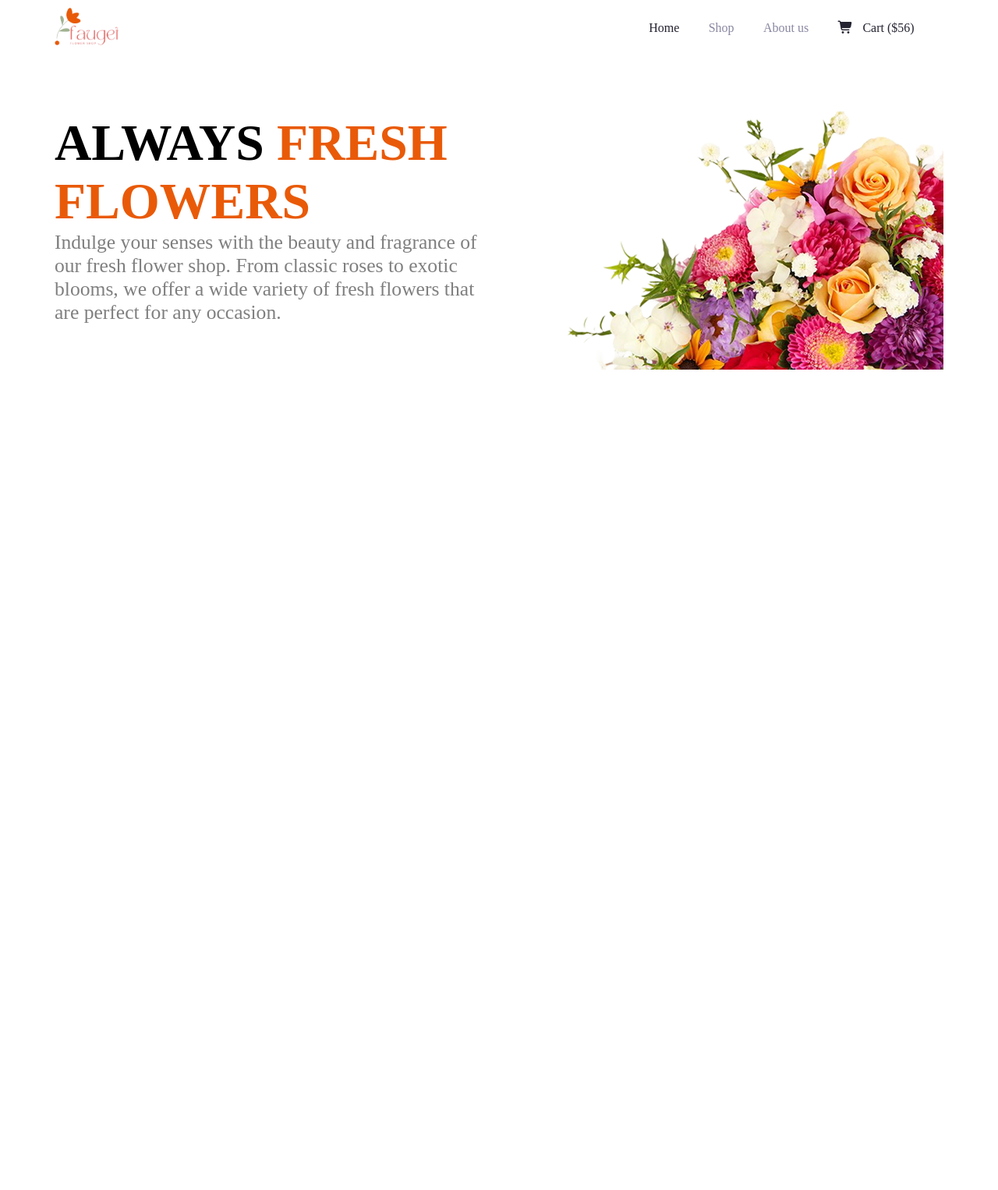
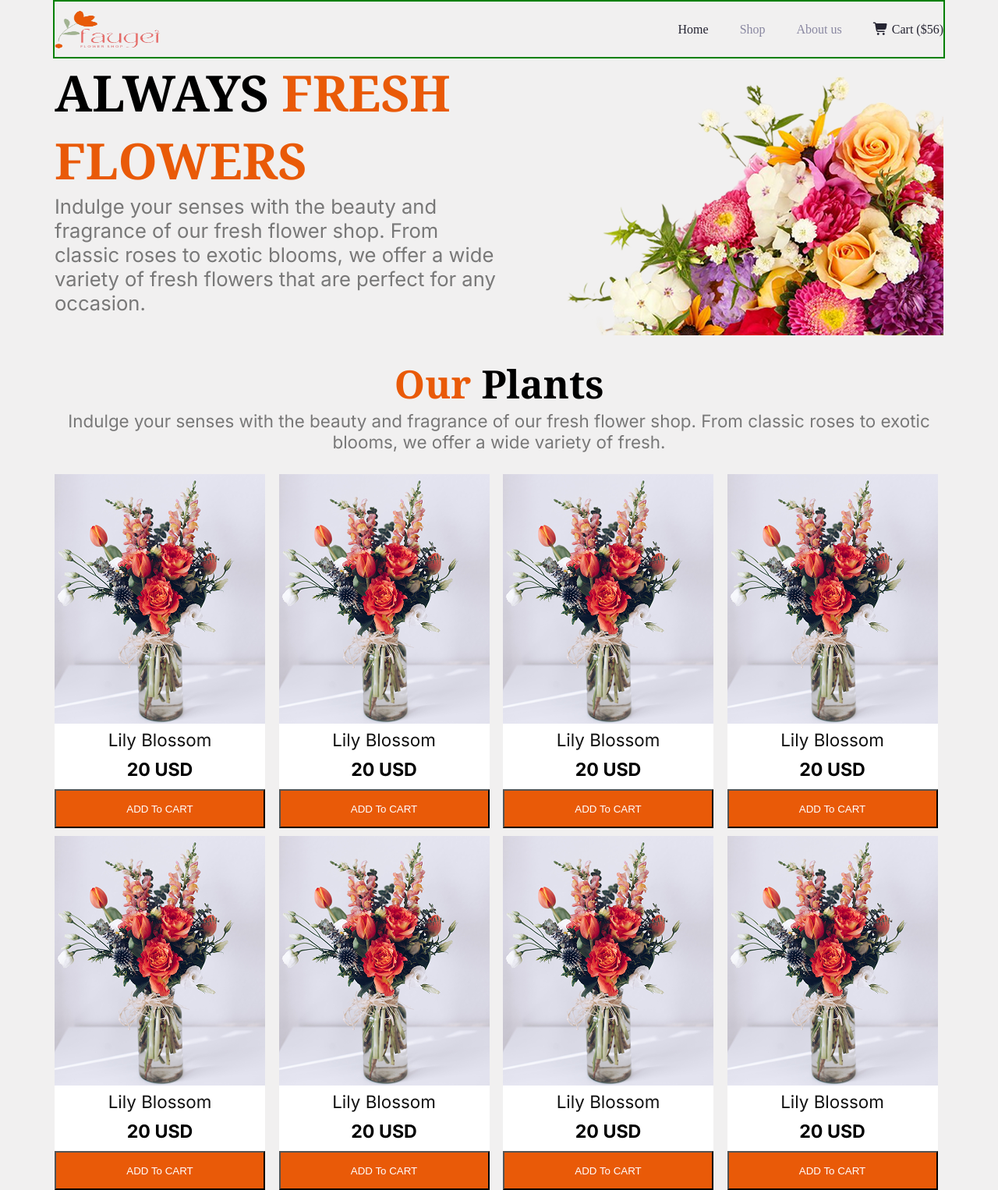
Before and after one commit to Wardun-00/assignment2-responsive-flower-repo, a plain HTML site: page index.html in a window 1280 px wide. Shown: the whole page at 78% size. Before the commit the page ends 800 px from the top, so only its background shows below. Drawn offline with Linux system fonts and the light colour scheme.

Commit message:
added cards on main section

```diff
--- a/index.html
+++ b/index.html
@@ -21,47 +21,153 @@
   </head>
   <body>
     <header>
-      <nav>
-        <div class="nav-section-logo">
+      <!-- nav section -->
+      <nav class="flex auto">
         <img src="./images/logo.png" alt="web-logo" class="nav-logo" />
-        </div>
 
-        <div class="list-items">
-          <ul class="list-container">
+        <ul class="list-container flex">
           <li class="nav-list"><a href="" class="nav-a">Home</a></li>
           <li class="nav-list"><a href="" class="nav-b">Shop</a></li>
           <li class="nav-list"><a href="" class="nav-b">About us</a></li>
-            <li class="nav-list">
+          <li class="nav-list-c">
             <a href="" class="nav-a nav-c"
-                ><i class="fa-solid fa-cart-shopping"></i> &nbsp; Cart ($56)</a
+              ><i class="fa-solid fa-cart-shopping"></i> Cart ($56)</a
             >
           </li>
         </ul>
-        </div>
       </nav>
       <!-- hero section -->
-      <div class="hero-container">
-        <div class="hero-title-section">
-          <h1 class="hero-title-text">
+      <section class="hero-section flex auto">
+        <div class="hero-title">
+          <h2 class="hero-title-text noto-serif-font">
             ALWAYS <span class="title-span">FRESH FLOWERS</span>
-          </h1>
-          <p class="hero-sub-title">
+          </h2>
+          <p class="hero-sub-title inter-font">
             Indulge your senses with the beauty and fragrance of our fresh
             flower shop. From classic roses to exotic blooms, we offer a wide
             variety of fresh flowers that are perfect for any occasion.
           </p>
         </div>
-        <div class="hero-image">
+
+        <img src="./images/hero-flower.png" alt="" class="hero-image" />
+      </section>
+    </header>
+
+    <main>
+      <!--our Plants section -->
+      <section class="our-plants-section auto">
+        <div class="our-plants-title">
+          <h2 class="our-plants-title-text noto-serif-font">
+            <span class="our-span">Our</span> Plants
+          </h2>
+          <p class="our-plants-sub-title inter-font">
+            Indulge your senses with the beauty and fragrance of our fresh
+            flower shop. From classic roses to exotic blooms, we offer a wide
+            variety of fresh.
+          </p>
+        </div>
+        <!-- cards -->
+
+        <div class="cards-main-container">
+          <!-- card-item-1 -->
+          <div class="card-sub-container">
             <img
-            src="./images/hero-flower.png"
-            alt="hero-flower"
-            class="hero-image"
+              src="./images/sample-flower-image.png"
+              alt=""
+              class="card-image"
             />
+
+            <h3 class="card-inner-title inter-font">Lily Blossom</h3>
+            <h3 class="card-price inter-font">20 USD</h3>
+            <button class="card-btn">ADD To CART</button>
+          </div>
+          <!-- card-item-2 -->
+          <div class="card-sub-container">
+            <img
+              src="./images/sample-flower-image.png"
+              alt=""
+              class="card-image"
+            />
+
+            <h3 class="card-inner-title inter-font">Lily Blossom</h3>
+            <h3 class="card-price inter-font">20 USD</h3>
+            <button class="card-btn">ADD To CART</button>
+          </div>
+          <!-- card-item-3 -->
+          <div class="card-sub-container">
+            <img
+              src="./images/sample-flower-image.png"
+              alt=""
+              class="card-image"
+            />
+
+            <h3 class="card-inner-title inter-font">Lily Blossom</h3>
+            <h3 class="card-price inter-font">20 USD</h3>
+            <button class="card-btn">ADD To CART</button>
+          </div>
+          <!-- card-item-4 -->
+          <div class="card-sub-container">
+            <img
+              src="./images/sample-flower-image.png"
+              alt=""
+              class="card-image"
+            />
+
+            <h3 class="card-inner-title inter-font">Lily Blossom</h3>
+            <h3 class="card-price inter-font">20 USD</h3>
+            <button class="card-btn">ADD To CART</button>
+          </div>
+          <!-- card-item-5 -->
+          <div class="card-sub-container">
+            <img
+              src="./images/sample-flower-image.png"
+              alt=""
+              class="card-image"
+            />
+
+            <h3 class="card-inner-title inter-font">Lily Blossom</h3>
+            <h3 class="card-price inter-font">20 USD</h3>
+            <button class="card-btn">ADD To CART</button>
+          </div>
+          <!-- card-item-6 -->
+          <div class="card-sub-container">
+            <img
+              src="./images/sample-flower-image.png"
+              alt=""
+              class="card-image"
+            />
+
+            <h3 class="card-inner-title inter-font">Lily Blossom</h3>
+            <h3 class="card-price inter-font">20 USD</h3>
+            <button class="card-btn">ADD To CART</button>
+          </div>
+          <!-- card-item-7 -->
+          <div class="card-sub-container">
+            <img
+              src="./images/sample-flower-image.png"
+              alt=""
+              class="card-image"
+            />
+
+            <h3 class="card-inner-title inter-font">Lily Blossom</h3>
+            <h3 class="card-price inter-font">20 USD</h3>
+            <button class="card-btn">ADD To CART</button>
+          </div>
+          <!-- card-item-8 -->
+          <div class="card-sub-container">
+            <img
+              src="./images/sample-flower-image.png"
+              alt=""
+              class="card-image"
+            />
+
+            <h3 class="card-inner-title inter-font">Lily Blossom</h3>
+            <h3 class="card-price inter-font">20 USD</h3>
+            <button class="card-btn">ADD To CART</button>
           </div>
         </div>
-    </header>
-
-    <main></main>
+      </section>
+    </main>
 
     <footer></footer>
   </body>
--- a/style.css
+++ b/style.css
@@ -1,10 +1,13 @@
 *{
     margin: 0;
     padding: 0;
-    box-sizing: border-box;
+    /* box-sizing: border-box; */
 
 }
 
+body{
+    background-color: rgb(241, 240, 240);
+}
 
 /* font section */
 
@@ -22,144 +25,221 @@
     "wdth" 100;
 }
 
+/* shared items */
 
+.flex{
+    display: flex;
+}
 
-
+.auto{
+    margin:0 auto;
+}
 
 /* nav section */
+
 nav{
-    /* border: 3px solid red; */
     max-width: 1140px;
     height: 71px;
-    margin:0 auto;
-    display: flex;
+    border: 2px solid green;
     justify-content: space-between;
     align-items: center;
 
 }
 
 .nav-logo{
-   max-width: 135px;
-   height: 82px;
+    width: 135px;
+    height: 82px;
 }
 
+/* list items */
+
 .list-container{
-    width: 415px;
     list-style: none;
-    display: flex;
-    justify-content: space-evenly;
-    /* border: 2px solid blue; */
-
-
+    gap: 40px;
 }
 
 .nav-a{
     text-decoration: none;
-    color:rgba(37, 36, 50, 1);
-
+    color: rgba(37, 36, 50, 1);
 }
 
 .nav-b{
-    color:rgba(137, 135, 161, 1) ;
     text-decoration: none;
-}
-
-/* hero section */
-.hero-container{
-    /* border: 1px solid blue; */
-    display: flex;
-    justify-content: space-between;
-    align-items: center;
-    max-width: 1140px;
-    height: 450px;
-    margin: 0 auto;
-
-}
-
-.hero-title-section{
-    max-width: 570px;
-    height:300px;
-    /* overflow: hidden; */
-    /* border: 2px solid peru; */
-    /* text-align: center; */
-}
-
-.title-span{
-    color: rgba(233, 90, 8, 1);
-    font-size:4.1rem;
-    font-weight: 700;
-}
-
-.hero-title-text{
-     font-size:4.1rem;
-    font-weight: 700;
-}
-
-.hero-sub-title{
-    color: rgba(0, 0, 0, 0.5);
-    height: 108px;
-    font-size: 1.6rem;
-
-}
-
-
-.hero-image{
-    box-sizing:content-box;
-    display: block;
+    color: rgba(137, 135, 161, 1);
 }
 
 
 
 
-/***********Media screen for small device*************/
+/* hero section */
 
-@media screen and (max-width:576px) {
+.hero-section{
+    /* border: 2px solid blue; */
+    max-width: 1140px;
+}
 
-/* nav section */
-
-.list-container .nav-list:not(:last-child){
-    display: none;
+.hero-title-text{
+    font-size:4rem;
+    font-weight: 700;
 
 }
 
-nav{
-
-    display: flex;
-     align-items: center;
-    justify-content: space-between;
-    /* border: 2px solid red; */
-    padding: 10px;
+.title-span{
+    color:rgba(233, 90, 8, 1);
 }
 
 
-.list-container{
-    width: 150px;
+.hero-sub-title{
+    color:rgba(0, 0, 0, 0.5);
+    font-size: 1.6rem;
+}
 
+/* main */
+/* our plants section */
+
+.our-plants-section{
+    max-width:1140px;
+    /* border: 2px solid brown; */
+    margin-top: 28px;
+}
+
+.our-plants-title{
+    text-align: center;
+}
+
+.our-plants-title-text{
+    font-size:3.12rem;
+
+}
+
+.our-span{
+    color: rgba(233, 90, 8, 1);
+
+}
+
+.our-plants-sub-title{
+    font-size: 1.4rem;
+    color: rgba(0, 0, 0, 0.5);
+}
+
+
+/* card section */
+
+
+.cards-main-container{
+    display: grid;
+    grid-template-columns: repeat(4, 1fr);
+    gap: 10px;
+    margin-top: 28px;
+    /* border: 3px solid blue; */
+
+}
+
+.card-sub-container{
+    width: 270px;
+    background-color: white;
     /* border: 2px solid red; */
 }
 
 
-    .nav-c{
-        font-size: 1.2rem;
+.card-inner-title{
+    font-size: 1.4rem;
+    color:rgba(17, 17, 17, 1);
+    font-weight: 400;
+    /* line-height: 150%; */
+    text-align: center;
+}
+
+
+.card-price{
+    font-size: 1.45rem;
+    font-weight: 700;
+      line-height: 50px;
+    text-align: center;
+}
+
+.card-btn{
+    background-color:rgba(233, 90, 8, 1);
+    color:white;
+    width:270px;
+    height:50px;
+    cursor: pointer;
+}
+
+
+
+
+
+
+/* *********For small device******* */
+
+@media screen and (max-width:576px) {
+    .list-container .nav-list:not(:last-child){
+        display:none;
+    }
+
+    /* hero section */
+    .hero-section{
+        flex-direction: column-reverse;
+        margin-top: 28px;
+    }
+
+    .hero-title{
+        margin-top: 28px;
+        padding: 5px;
+    }
+
+
+    /* cards */
+
+    .our-plants-section{
+        margin-top: 28px;
+    }
+
+    .our-plants-title-text{
+        font-size:3rem;
+    }
+
+    .cards-main-container{
+        grid-template-columns: repeat(1, 1fr);
+        margin-top: 28px;
+
+
+    }
+
+    .card-sub-container{
+        margin-left:70px;
     }
 
 
 
-    .hero-container{
-        flex-direction: column-reverse;
-        margin-top: 100px;
-        width:537px;
-        height: 744px;
+
+
+}
+
+
+/* *********For medium like tablet device******* */
+@media screen and (min-width:576px) and (max-width:780px){
+    .cards-main-container{
+        grid-template-columns: repeat(2, 1fr);
+    }
+}
+
+
+
+
+/* *********For  tablet device******* */
+
+@media screen and (min-width:720px) and (max-width:992px) {
+    .cards-main-container{
+        grid-template-columns: repeat(2, 1fr);
     }
 
-    .hero-title-section{
-       margin-bottom:100px;
-       margin-top:50px;
-       width: 100%;
+    .card-sub-container{
+        margin-left:75px;
     }
 
     .hero-image{
-        width: 100%;
+        width:50%;
     }
-
 }
```
Lines whose indentation alone changed are shown as unchanged.
